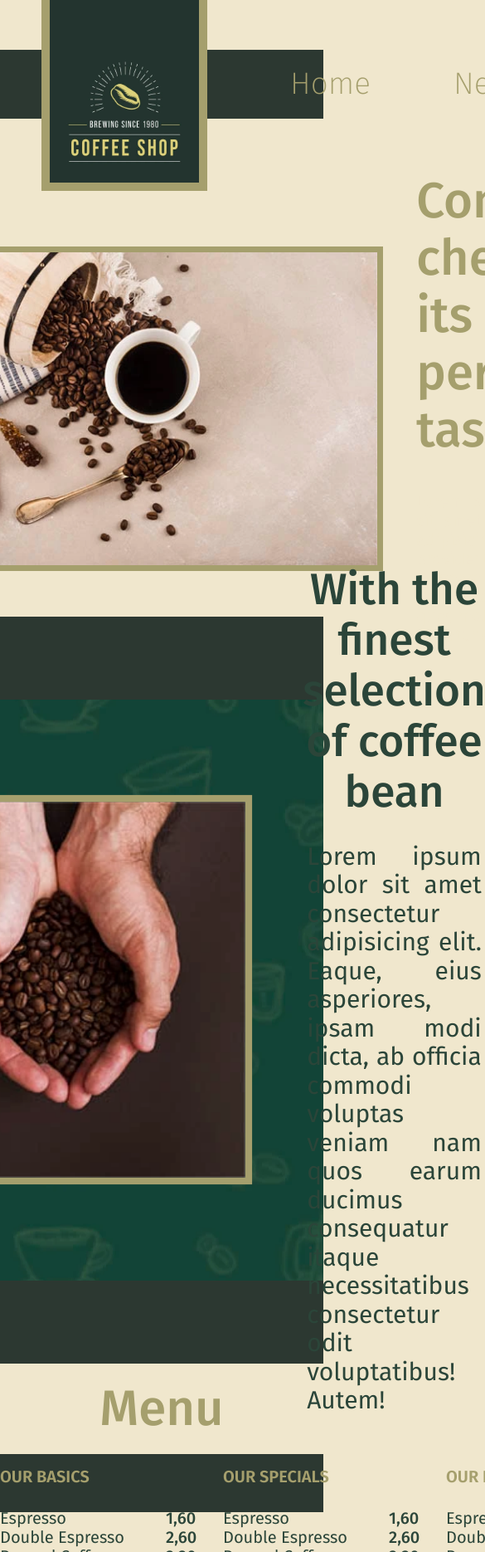
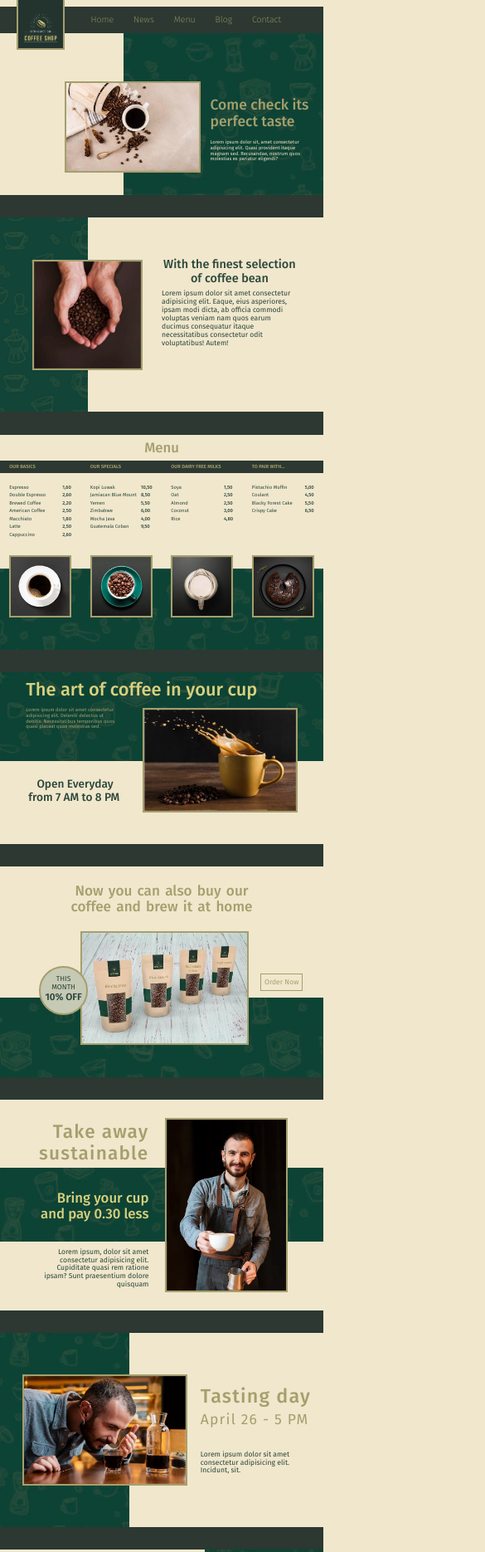
Before and after one commit to 7-hamo/Coffee-shop, a plain HTML site: page index.html in a window 390 px wide. Shown: the top 1870 px of the page at 83% size, 585 px wide, since content can reach past the window. Drawn offline with Linux system fonts and the light colour scheme.

Commit message:
make responsive layout

```diff
--- a/css/css.css
+++ b/css/css.css
@@ -24,18 +24,13 @@ body{
 }
 p{
     margin: 0;
-    font-size: 3rem;
+    font-size: 2.2vw;
 }
 a{
     text-decoration: none;
     color: var(--color-primary);
-    font-weight: 200;
-    transition: all .5s;
 }
-a:hover{
-    color: var(--color-secondary);
-    font-weight: 600;
-}
+
 ul{
     list-style: none;
     padding: 0;
@@ -43,131 +38,166 @@ ul{
 /* button */
 .button{
     display: inline;
-    padding: 1rem;
+    padding: 1vw;
     height: fit-content;
     width: fit-content;
     text-transform: capitalize;
-    border: 4px solid var(--color-primary);
+    border: .3vw solid var(--color-primary);
     color: var(--color-primary);
-    transition: all .4s;
-}
-.button:hover{
-    cursor: pointer;
-    color: var(--body-color);
-    background-color:var(--color-light-black);
 }
 .butt__text{
     margin: 0;
-    font-size: 3rem;
-    font-weight: 500;
+    font-size: 2.2vw;
+    transition: all .4s;
+}
+.butt__text:hover{
+    cursor: pointer;
+    color: var(--body-color);
 }
 /* img */
 img{
-    border: 7px solid var(--color-primary);
+    border: .7vw solid var(--color-primary);
 }
+
 /* inserting green padding after every block */
 .block__end{
     width: 100vw;
-    height: 10rem;
+    height: 7vw;
     background-color: var(--styling-color);
+
 }
 /* Nav bar */
 .navbar{
-    margin-top: 6rem;
+    margin-top: 5.5vw;
     display: flex;
-    justify-content: start;
     align-items: center;
     background-color: var(--styling-color);
     position: relative;
-    padding-left: 30rem;
+    padding: 0 10vw 0 25vw;
 }
-.ul__nav{
-    display: flex;
+
+.li__nav{
+    flex-grow: 1;
     list-style: none;
-    padding: 0;
     margin: 0;
-}
-.li__nav{
-    font-size: 3.7rem;
-    padding:2rem 5rem;
+    font-size: 2.7vw;
+    padding:1rem 0rem;
     text-transform: capitalize;
+    text-align: center;
 }
 .logo__nav{
-    border: 10px solid var(--color-primary);
     border-top: none;
     position: absolute;
-    left: 5rem;
+    left: 5vw;
+    width: 15vw;
+    height: auto;
+}
+.nav__link{
+    font-weight: 200;
+    transition: all .5s;
+}
+.nav__link:hover{
+    color: var(--color-secondary);
+    font-weight: 600;
+}
+@media screen and (max-width:750px) {
+    .navbar{
+        margin-top: 5vw;
+    }
+}
+@media screen and (max-width:600px) {
+    .navbar{
+        margin-top: 4vw;
+    }
+}
+@media screen and (max-width:450px) {
+    .navbar{
+        margin-top: .80rem;
+    }
 }
 /* block hero */
 .hero-block{
-    height: 60rem;
-    display: flex;
-    justify-content: center;
-    align-items: center;
+    height: 50vw;
+    position: relative;
     background-image: url(/images/background.webp);
     background-repeat: no-repeat;
-    background-size: 60% auto;
-    background-position: right;
-    padding-left: 23rem;
-    padding-top: 10rem;
+    background-size: contain;
+    background-position: 100%;
 }
-.hero-block img , .hero-block__title,.hero-block__paragraph {
-    margin-right: 4rem;
+.hero-block img{
+    position:absolute;
+    left: 20vw;
+    bottom: 7vw;
+    width: 42vw ;
+    height: auto;
+
 }
 .hero-block__title{
-    margin-top: 0;
-    font-size: 6rem;
+    position: absolute;
+    left: 65vw;
+    bottom: 20vw;
+    margin: 0;
+    font-size: 4.5vw;
     color: var(--color-primary);
     font-weight: 500;
 }
 .hero-block__paragraph{
-    font-size: 2rem;
+    position: absolute;
+    left: 65vw;
+    bottom: 10vw;
+    width: 28vw;
+    font-size: 1.5vw;
     color: var(--white-color);
 }
+
 /* coffee selection block */
 .coffee-selection-block{
-    height: 70rem;
-    display: flex;
-    justify-content: center;
-    align-items: center;
+    height: 60vw;
+    position: relative;
     background-image: url(/images/background-bean-selection.webp);
     background-repeat: no-repeat;
-    background-position: left;
-    padding-left: 17rem;
-
+    background-size: contain;
 }
-.coffee-selection-block>img{
-    scale: 1.2;
+.coffee-selection-block img{
+    position:absolute;
+    left: 10vw;
+    bottom: 13vw;
+    width: 34vw ;
+    height: auto;
 }
 .coffee-selection__title{
-    font-size: 5.3rem;
+    font-size: 3.7vw;
     color: var(--body-color);
     font-weight: 500;
+    margin: 0;
+    position: absolute;
+    width: 42vw;
+    left: 50vw;
+    bottom: 39vw;
     text-align: center;
-    margin-bottom: 3rem;
-    margin-top: 0;
-    padding: 0 10rem;
-
 }
 .coffee-selection-block__paragraph{
-    font-size: 3rem;
+    font-size: 2.2vw;
     color: var(--body-color);
-    text-align: justify;
-    margin: 0 10.5rem;
+    width: 42vw;
+    position: absolute;
+    left: 50vw;
+    bottom: 20vw;
 }
+
 /* menu */
 .menu{
-    height: 1000px;
+    height: 65vw;
     background-image: url(/images/menu__background.webp);
     background-position: bottom;
     background-repeat: no-repeat;
-    background-size: 100% 45%;
+    background-size: contain;
 }
 .menu__title{
-    font-size: 6rem;
+    font-size: 4.3vw;
     color: var(--color-primary);
     font-weight: 500;
-    margin: 2rem 0;
+    margin: 1.5vw 0;
     text-align: center;
 }
 .menu__container{
@@ -178,7 +208,7 @@ img{
 .menu--top__background{
     z-index: -1;
     background-color: var(--styling-color);
-    height: 70px;
+    height: 4vw;
     width: 100vw;
     position: absolute;
     top: 0;
@@ -186,61 +216,72 @@ img{
 .menu--section__container{
     display: flex;
     flex-direction: column;
-    justify-content: start;
-    align-items: space-around;
+    justify-content: space-between;
+    row-gap: 1vw;
+}
+.menu--section__container img{
+    margin-top: 1vw;
+    width: 19.2vw;
+    height: auto;
 }
 .menu--section__name{
-   font-size: 2rem;
+   font-size: 1.5vw;
    font-weight: 600;
    text-transform: uppercase;
    color: var(--color-primary);
-
 }
 .menu--section__items{
+    flex-grow: 1;
     display: flex;
-    gap: 5rem;
+    justify-content: space-between;
 }
 .order__name{
-    font-size: 2rem;
+    margin-bottom: .7vw;
+    font-size: 1.5vw;
     font-weight: 400;
     color: var(--body-color);
     text-transform: capitalize;
 }
 .order__price{
-    font-size: 2rem;
+    margin-bottom: .7vw;
+    font-size: 1.5vw;
     font-weight: 500;
     color: var(--body-color);
 }
+
 /* art block */
 .art-block{
     background-image: url(/images/art-background.webp);
     background-repeat: no-repeat;
-    background-size: 100% 60%;
+    background-size: 100% 27.5vw;
     background-position: top;
     display: grid;
-    grid-template: 150px 23.3rem 23.3rem/ 50rem 80rem;
-    column-gap: 5rem;
+    grid-template: 11vw 17vw 17vw/ 29vw 55vw;
     justify-content: center;
-    height: 70vh;
+    justify-items: right;
+    height: 53vw;
 }
 .art__title{
-    font-size: 8rem;
+    font-size: 5.6vw;
     color: var(--color-secondary);
     font-weight: 500;
     margin: 0;
     grid-column: 1/-1;
     align-self: center;
+    justify-self: start;
 }
 .art--paragraph{
     color: var(--color-primary);
-    font-size: 2rem;
+    font-size: 1.5vw;
 }
 .art--image{
     grid-row: 2/4;
     grid-column: 2/3;
+    width: 48vw;
+    height: auto;
 }
 .art--work-hour{
-    font-size: 5rem;
+    font-size: 3.5vw;
     color: var(--body-color);
     font-weight: 500;
     margin: 0;
@@ -249,17 +290,21 @@ img{
 /* buy coffee block */
 .buy-block{
     display: grid;
-    grid-template: 200px 50rem/200px auto 200px;
-    height: 45vw;
+    grid-template: repeat(2,auto)/repeat(3,auto);
+    height: 65vw;
     justify-content: center;
     background-image: url(/images/buy-coffee-background.webp);
     background-position: bottom;
-    background-size: 100% auto;
+    background-size: contain;
     background-repeat: no-repeat;
 }
+.buy-block img{
+    width: 52vw;
+    height: auto;
+}
 .buy__title{
-    font-size: 6rem;
-    word-spacing: 1rem;
+    font-size: 4.4vw;
+    word-spacing: .5vw;
     color: var(--color-primary);
     font-weight: 500;
     margin: 0;
@@ -269,94 +314,91 @@ img{
 }
 .buy__discount{
     background-color: #c6c9b4;
-    height: 200px;
-    width: 200px;
+    height: 15vw;
+    width: 15vw;
     border-radius:50% ;
-    border: 7px solid var(--color-primary);
-    padding-top: 3rem;
+    border: .7vw solid var(--color-primary);
+    padding-top: 2.2vw;
     position: relative;
-    left: 3rem;
-    top: 15rem;
+    left: 2.2vw;
+    top: 10.7vw;
 }
 .buy__discount-text{
     text-transform: uppercase;
-    font-size: 3rem;
+    font-size: 2.2vw;
     color: var(--body-color);
     text-align: center;
 }
 .buy__discount-amount{
     text-transform: uppercase;
-    font-size: 4rem;
+    font-size: 3vw;
     color: var(--body-color);
     text-align: center;
     font-weight: 600;
 }
 .buy-block .button{
     position: relative;
-    top: 18rem;
-    left: 5rem;
+    top: 13vw;
+    left: 3.6vw;
 }
 /* take away block */
 .take-away__container{
-    height: 100vh;
+    height: 65vw;
     display: grid;
-    grid-template: 20rem 35rem 20rem/50fr 50fr;
+    grid-template: auto 22vw auto/35vw 38vw;
     align-items: center;
-    justify-items:right;
     justify-content: center;
     align-content: center;
-    gap: 1rem 10rem;
+    gap: 1vw 5vw;
     text-align: right;
-    position: relative;
+    background-image: url(/images/take-away-background.webp);
+    background-repeat: no-repeat;
+    background-size: contain;
+    background-position: center;
 }
 .take-away__title{
-    font-size: 8rem;
-    letter-spacing: 5px;
+    font-size: 5.8vw;
+    letter-spacing: .3vw;
     color: var(--color-primary);
     font-weight: 500;
     margin: 0;
 }
 .take-away__discription{
-    font-size: 6rem;
+    font-size: 4.3vw;
     color: var(--color-secondary);
     font-weight: 500;
-    margin: 0 0 0 20rem;
-}
-.take-away__paragraph{
-    margin: 0 0 0 20rem;
+    margin: 0;
 }
 .take-away__container img{
     grid-column: 2/3;
     grid-row: 1/4;
-    justify-self: left;
+    width: 38vw;
+    height: auto;
 }
-.take-away__background{
-    z-index: -1;
-    width: 100vw;
-    height: 35rem;
-    background-image: url(/images/take-away-background.webp);
-    background-repeat: no-repeat;
-    background-size: cover;
-    position: absolute;
-}
+
 /* tasting day */
 .tasting-day{
     display: grid;
-    grid-template: 230px 230px /700px 500px;
-    height: 70vh;
-    justify-items: center;
+    grid-template: repeat(2,auto) /55vw 35vw;
+    height: 60vw;
+    align-items: center;
     justify-content: center;
     align-content: center;
-    column-gap: 5rem;
+    column-gap: 4vw;
+    background-image: url(/images/register-backgronnd.webp);
+    background-repeat: no-repeat;
+    background-size: contain;
 }
 .tasting-day__img{
     grid-column: 1/2;
     grid-row: 1/3;
     justify-self: right;
+    width: 51vw;
+    height: auto;
 }
 .tasting-day__title{
-    font-size: 8rem;
-    letter-spacing: 5px;
+    font-size: 5.99vw;
+    letter-spacing: .3vw;
     color: var(--color-primary);
     font-weight: 500;
     margin: 0;
@@ -364,29 +406,37 @@ img{
 }
 .tasting-day__date{
     font-weight: 400;
-    font-size: 6rem;
+    font-size: 4.5vw;
 }
+
 /* register block */
 .register__container{
     display: grid;
-    grid-template: 255px 255px /550px 750px;
-    height: 70vh;
+    grid-template:repeat(2,auto) /auto 57vw;
+    height: 55vw;
     justify-content: center;
     align-content: center;
+    background-image: url(/images/register-backgronnd.webp);
+    background-repeat: no-repeat;
+    background-size: contain;
+    background-position: right;
+    column-gap: 2vw;
 }
 .register__img{
     grid-column: 2/3;
     grid-row: 1/3;
     justify-self: left;
+    width: 55vw;
+    height: auto;
 }
 .register__title{
-    font-size: 5.3rem;
-    letter-spacing: 5px;
+    font-size: 3.8vw;
+    letter-spacing: .3vw;
     color: var(--color-primary);
     font-weight: 500;
     margin: 0;
     align-self: end;
 }
 .register__container .button{
-    margin-top: 3rem;
+    margin-top: 2vw;
 }
--- a/index.html
+++ b/index.html
@@ -45,12 +45,11 @@
         srcset="images/logo-m.webp 500w, images/logo.webp 800w"
         sizes="(min-width:640px) 1420px, 320px"
       />
-      <ul class="ul__nav">
-        <li class="li__nav"><a href="">home</a></li>
-        <li class="li__nav"><a href="">news</a></li>
-        <li class="li__nav"><a href="">menu</a></li>
-        <li class="li__nav"><a href="">blog</a></li>
-      </ul>
+      <li class="li__nav"><a class="nav__link" href="">home</a></li>
+      <li class="li__nav"><a class="nav__link" href="">news</a></li>
+      <li class="li__nav"><a class="nav__link" href="">menu</a></li>
+      <li class="li__nav"><a class="nav__link" href="">blog</a></li>
+      <li class="li__nav"><a class="nav__link" href="">contact</a></li>
     </nav>
     <!-- navigation bar -->
 
@@ -59,18 +58,17 @@
       <img
         src="images/hero-image.webp"
         alt="a cup of coffe shop"
-        width="588"
-        height="391"
+        width="600"
+        height="400"
         sizes="(min-width:640px) 1420px, 320px"
       />
-      <div>
-        <h1 class="hero-block__title">Come check its perfect taste</h1>
+      <h1 class="hero-block__title">Come check its <br />perfect taste</h1>
       <p class="hero-block__paragraph">
         Lorem ipsum dolor sit, amet consectetur adipisicing elit. Quasi
         provident itaque magnam sed. Recusandae, nostrum quos molestias ex
         pariatur eligendi?
       </p>
-      </div>
+      <div class="hero__text-container"></div>
     </div>
     <div class="block__end"></div>
     <!-- hero block -->
@@ -79,15 +77,14 @@
       <img
         src="images/bean-selection-m.webp"
         alt="a cup of coffe shop"
-        width="588"
-        height="391"
+        width="506"
+        height="506"
         sizes="(min-width:640px) 1420px, 320px"
         srcset="
           images/bean-selection-m.webp 500w,
           images/bean-selection.webp   800w
         "
       />
-      <div>
       <h2 class="coffee-selection__title">
         With the finest selection of coffee bean
       </h2>
@@ -97,7 +94,6 @@
         quos earum ducimus consequatur itaque necessitatibus consectetur odit
         voluptatibus! Autem!
       </p>
-      </div>
     </div>
     <div class="block__end"></div>
     <!-- coffe bean discription -->
@@ -141,22 +137,20 @@
           <h2 class="menu--section__name">our specials</h2>
           <div class="menu--section__items">
             <ul>
-              <li class="order__name">espresso</li>
-              <li class="order__name">double espresso</li>
-              <li class="order__name">brewed coffee</li>
-              <li class="order__name">american coffee</li>
-              <li class="order__name">macchiato</li>
-              <li class="order__name">latte</li>
-              <li class="order__name">cappuccino</li>
+              <li class="order__name">Kopi Luwak</li>
+              <li class="order__name">Jamiacan Blue Mount</li>
+              <li class="order__name">Yemen</li>
+              <li class="order__name">Zimbabwe</li>
+              <li class="order__name">Mocha Java</li>
+              <li class="order__name">Guatemala Coban</li>
             </ul>
             <ul>
-              <li class="order__price">1,60</li>
-              <li class="order__price">2,60</li>
-              <li class="order__price">2,20</li>
-              <li class="order__price">2,50</li>
-              <li class="order__price">1,80</li>
-              <li class="order__price">2,50</li>
-              <li class="order__price">2,60</li>
+              <li class="order__price">10,50</li>
+              <li class="order__price">8,50</li>
+              <li class="order__price">5,50</li>
+              <li class="order__price">6,00</li>
+              <li class="order__price">4,00</li>
+              <li class="order__price">9,50</li>
             </ul>
           </div>
           <img
@@ -171,22 +165,18 @@
           <h2 class="menu--section__name">our dairy free milks</h2>
           <div class="menu--section__items">
             <ul>
-              <li class="order__name">espresso</li>
-              <li class="order__name">double espresso</li>
-              <li class="order__name">brewed coffee</li>
-              <li class="order__name">american coffee</li>
-              <li class="order__name">macchiato</li>
-              <li class="order__name">latte</li>
-              <li class="order__name">cappuccino</li>
+              <li class="order__name">Soya</li>
+              <li class="order__name">Oat</li>
+              <li class="order__name">Almond</li>
+              <li class="order__name">Coconut</li>
+              <li class="order__name">Rice</li>
             </ul>
             <ul>
-              <li class="order__price">1,60</li>
-              <li class="order__price">2,60</li>
-              <li class="order__price">2,20</li>
+              <li class="order__price">1,50</li>
               <li class="order__price">2,50</li>
-              <li class="order__price">1,80</li>
               <li class="order__price">2,50</li>
-              <li class="order__price">2,60</li>
+              <li class="order__price">3,00</li>
+              <li class="order__price">4,80</li>
             </ul>
           </div>
           <img
@@ -201,22 +191,16 @@
           <h2 class="menu--section__name">to pair with...</h2>
           <div class="menu--section__items">
             <ul>
-              <li class="order__name">espresso</li>
-              <li class="order__name">double espresso</li>
-              <li class="order__name">brewed coffee</li>
-              <li class="order__name">american coffee</li>
-              <li class="order__name">macchiato</li>
-              <li class="order__name">latte</li>
-              <li class="order__name">cappuccino</li>
+              <li class="order__name">Pistachio Muffin</li>
+              <li class="order__name">Coulant</li>
+              <li class="order__name">Blacky Forest Cake</li>
+              <li class="order__name">Crispy Cake</li>
             </ul>
             <ul>
-              <li class="order__price">1,60</li>
-              <li class="order__price">2,60</li>
-              <li class="order__price">2,20</li>
-              <li class="order__price">2,50</li>
-              <li class="order__price">1,80</li>
-              <li class="order__price">2,50</li>
-              <li class="order__price">2,60</li>
+              <li class="order__price">5,00</li>
+              <li class="order__price">4,50</li>
+              <li class="order__price">5,50</li>
+              <li class="order__price">6,50</li>
             </ul>
           </div>
           <img
@@ -266,7 +250,9 @@
         width="733"
         height="489"
       />
-      <div class="button"><h3 class="butt__text">order now</h3></div>
+      <div class="button">
+        <a class="butt__text" href="#">order now</a>
+      </div>
     </div>
     <div class="block__end"></div>
     <!-- buy coffee -->
@@ -276,7 +262,7 @@
       <h2 class="take-away__discription">
         Bring your cup <br />and pay 0.30 less
       </h2>
-      <p class="take-away__paragraph">
+      <p>
         Lorem ipsum, dolor sit amet consectetur adipisicing elit. Cupiditate
         quasi rem ratione ipsam? Sunt praesentium dolore quisquam
       </p>
@@ -286,7 +272,6 @@
         width="527"
         height="751"
       />
-      <div class="take-away__background"></div>
     </div>
     <div class="block__end"></div>
     <!-- take away block -->
@@ -303,9 +288,7 @@
         Tasting day <br /><span class="tasting-day__date">April 26 - 5 PM</span>
       </h1>
       <p>
-        Lorem, ipsum dolor sit amet consectetur adipisicing elit. Similique, sed
-        facere cupiditate quisquam repudiandae rerum maxime illum quibusdam
-        consequatur praesentium!
+        Lorem ipsum dolor sit amet consectetur adipisicing elit. Incidunt, sit.
       </p>
     </div>
     <div class="block__end"></div>
@@ -320,7 +303,7 @@
         height="511"
       />
       <h1 class="register__title">Receive our offers <br />every week</h1>
-      <div class="button butt__text">Register</div>
+      <div class="button"><a class="butt__text" href="#">Register</a></div>
     </div>
     <div class="block__end"></div>
     <!-- authoer of the design -->
```
Also changed, not shown: images/register-backgronnd.webp (added), images/tasting-day-background.webp (added). Lines whose indentation alone changed are shown as unchanged.
